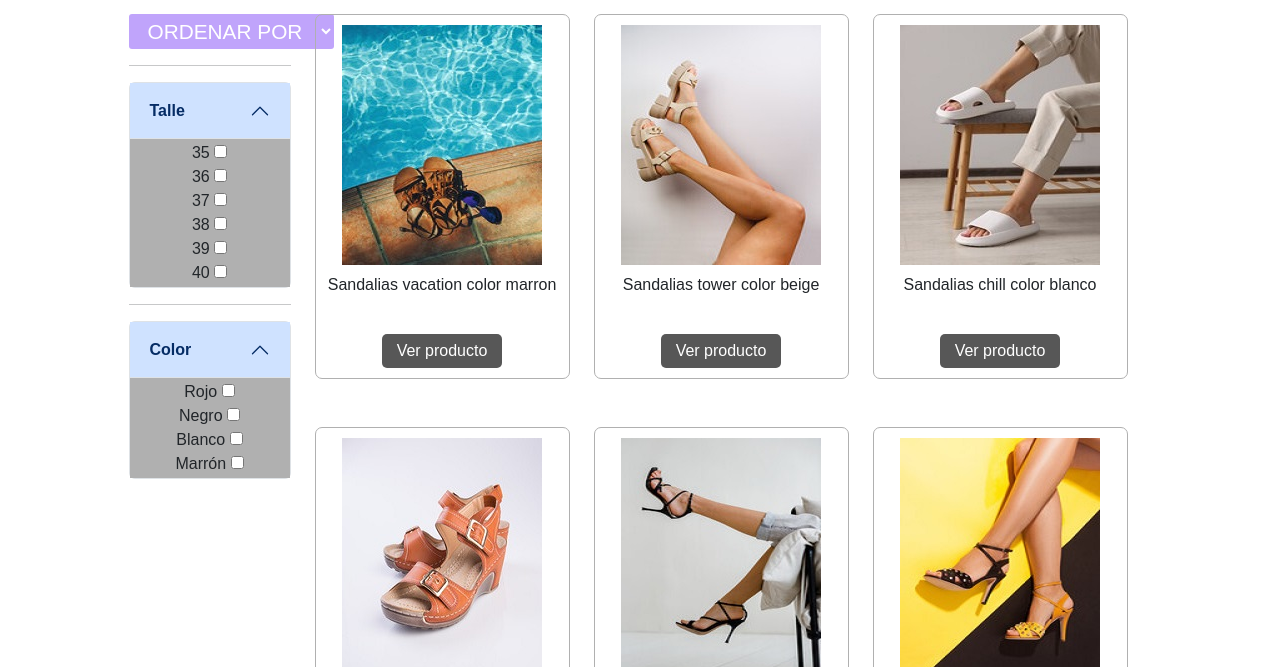
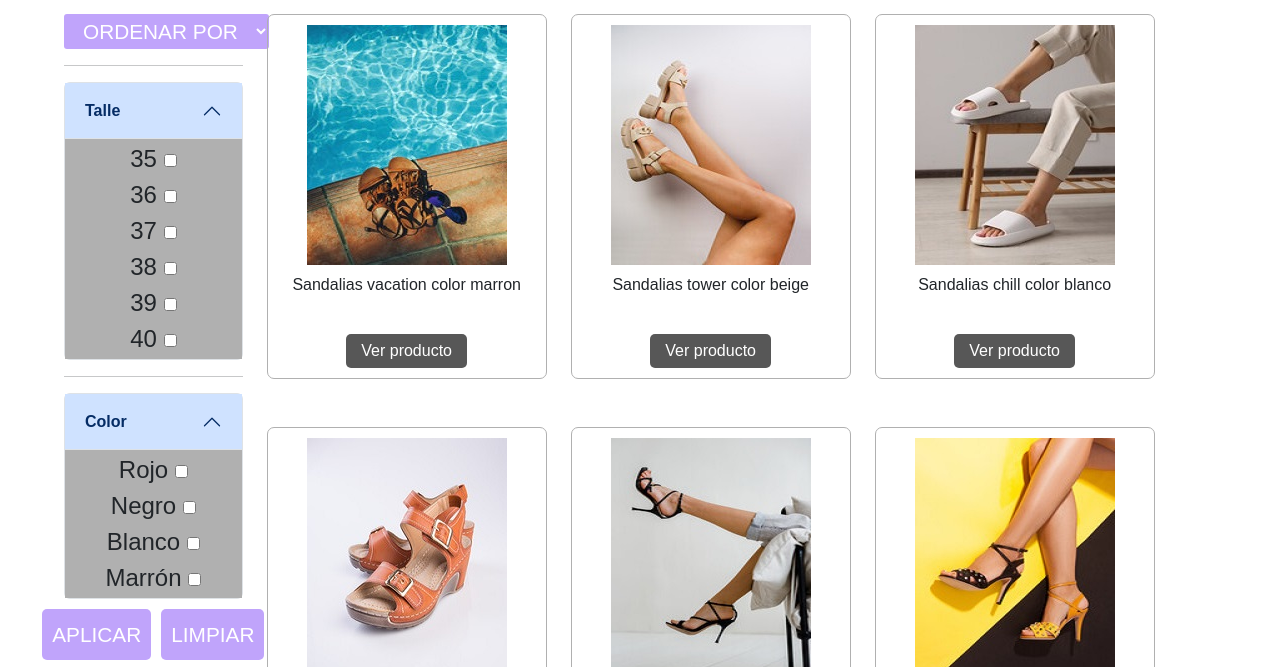
Before and after one commit to margonzalezz/PF_MarleneGonzalez, a website: page pages/sandalias.html in a window 1280 px wide. Shown: the part 285-952 px from the top of the page. Drawn offline with nearby package versions, Linux system fonts and the light colour scheme; a web font is replaced by a local one.

Commit message:
resolucion de articulos para las paginas y nuevo botones en el sidebar de filtros en desktop

```diff
--- a/pages/sandalias.html
+++ b/pages/sandalias.html
@@ -365,6 +365,7 @@
                     <button>LIMPIAR FILTROS</button>
                   </a>
                 </div>
+                <!-- TERMINA DIV DE BOTONES PARA APLICAR FILTROS -->
            </div>
         </div>
     </div>
@@ -372,7 +373,7 @@
   <!-- TERMINA DIV DE ORDEN PARA MOBILE Y TABLET -->
   <!-- INICIA DIV DE FILTROS PARA DESKTOP -->
 
-<div class="container text-center">
+<div class="container-content text-center">
   <div class="row">
     <div class="col-lg-2 colDesktop">
       <div>
@@ -450,6 +451,18 @@
           </div>
         </div>
       </div>
+        <!-- BOTONES FINALES APLICAR Y LIMPIAR FILTROS -->
+        <div class="botonesFiltrosSidebar">
+          <a href="../pages/error.html">
+            <button>APLICAR</button>
+          </a>
+
+          <a href="../pages/error.html">
+            <button>LIMPIAR</button>
+          </a>
+        </div>
+        <!-- TERMINA DIV DE BOTONES PARA APLICAR FILTROS -->
+
     </div>
     <!-- TERMINA class="colDesktop" FILTROS PARA DESKTOP -->
     <div class="col col-12 col-md-4.5 col-lg-3">
--- a/scss/_mediaQdesktop.scss
+++ b/scss/_mediaQdesktop.scss
@@ -89,9 +89,6 @@
       }
 
 }
-
-
-
 
   // INICIA PUBLICIDAD CON VIDEO
 .publi-index{
@@ -193,22 +190,29 @@ main{
 // INICIA CUERPO DE FILTROS POR TALLE
 #accordionTalles{
   .accordion-body{
+    font-size: 1.5em;
     background-color: $borderColor;
   }
 }
 // INICIA CUERPO DE FILTROS POR COLOR
 #accordionColor{
   .accordion-body{
+    font-size: 1.5em;
     background-color: $borderColor;
   }
 }
 // TERMINA CUERPO DE FILTROS POR COLOR
 
 .org{
-margin-bottom: 20px;
+  margin-bottom: 20px;
 }
 
 // GRID DE PRODUCTOS DE PÁGINAS GENERALES
+.container-content{
+  margin-left: 5%;
+}
+
+
 .colShow1{
     display: list-item;
     list-style: none;
@@ -217,6 +221,30 @@ margin-bottom: 20px;
     display: list-item;
     list-style: none;
   }
+
+// SIDEBAR DE BOTONES APLICAR Y LIMPIAR FILTROS
+.botonesFiltrosSidebar{
+  display: flex;
+  justify-content: center;
+
+        a{
+          margin: 10px 5px;
+
+             button{
+                background-color: $mainColor;
+                color: $textColorW;
+                border: none;
+                border-radius: 5px;
+                padding: 10px;
+            }
+        }
+
+
+}
+
+
+
+
 // TERMINA GRID DE PRODUCTOS DE PAGINAS GENERALES
 
                     // FOOTER
```
Also changed, not shown: pages/botas.html (+13 -1 lines), pages/zapatillas.html (+13 -1 lines), pages/zapatos.html (+13 -1 lines), css/main.css. Lines whose indentation alone changed are shown as unchanged.
